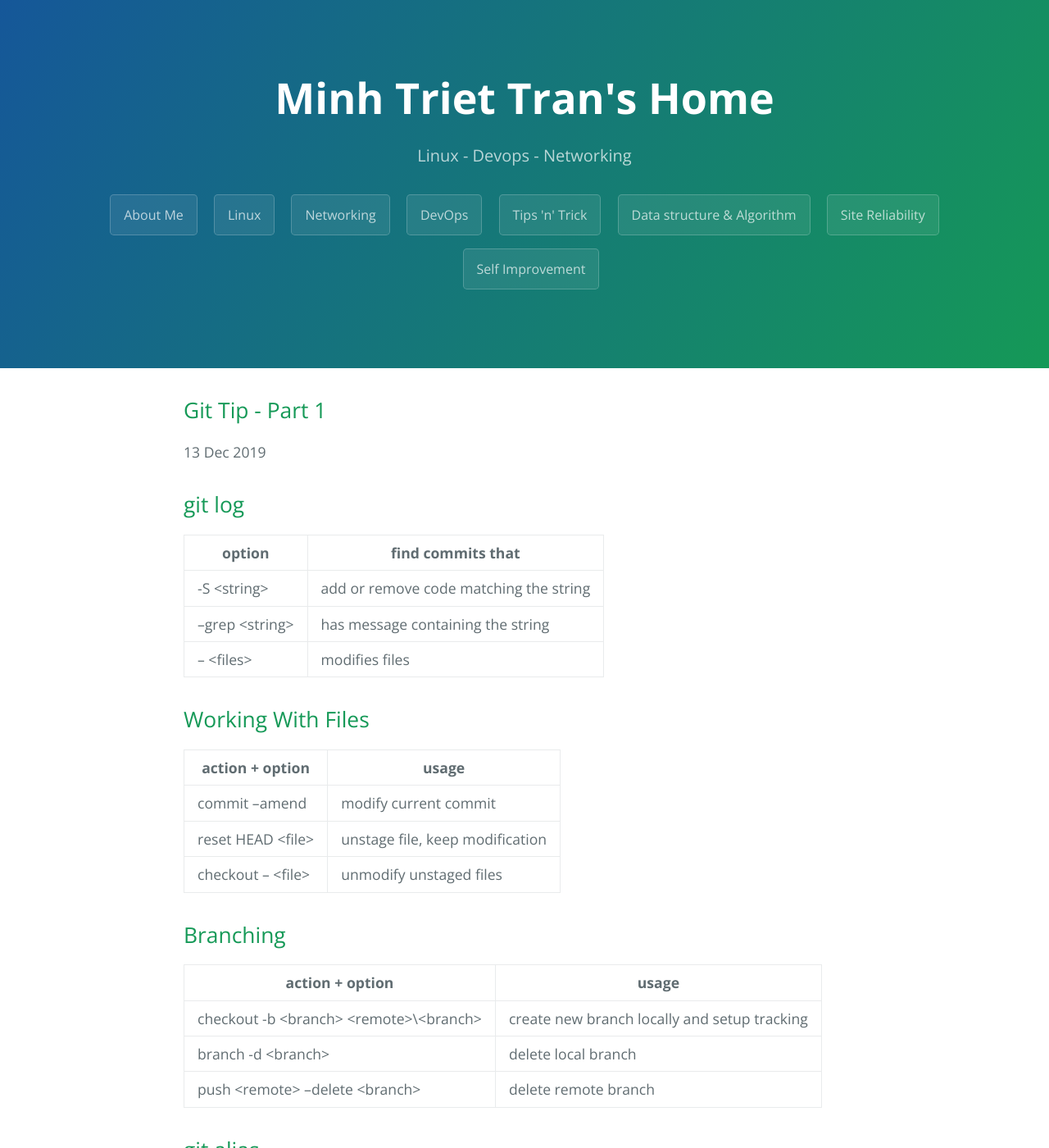
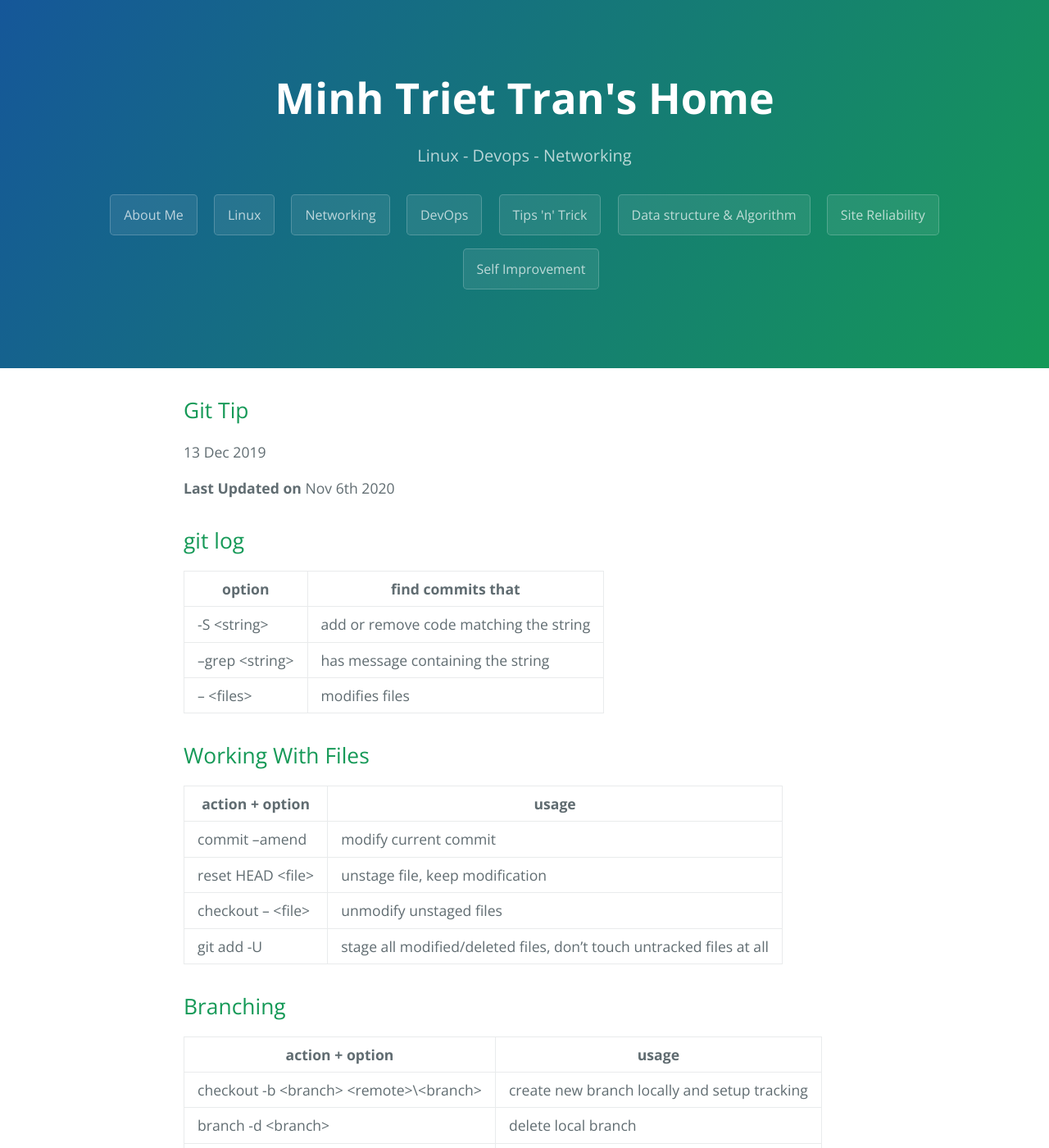
Before and after one commit to minhtrietbkit/minhtrietbkit.github.io, a Jekyll site: the page built from _posts/2019-12-14-git-tip-part-1.md, in a window 1280 px wide and 1400 px high. Shown: the whole window at 82% size. Built offline with Jekyll 4.4.1, drawn with Linux system fonts in a browser that asks for light colours.

Commit message:
update git tip

```diff
--- a/_posts/2019-12-14-git-tip-part-1.md
+++ b/_posts/2019-12-14-git-tip-part-1.md
@@ -1,9 +1,11 @@
 ---
-title: "Git Tip - Part 1"
+title: "Git Tip"
 date: 2019-12-13
 layout: post
 category: tipsntricks
 ---
+
+**Last Updated on** Nov 6th 2020
 
 ## git log
 
@@ -20,6 +22,7 @@ category: tipsntricks
 | commit --amend       | modify current commit           |
 | reset HEAD \<file\>  | unstage file, keep modification |
 | checkout -- \<file\> | unmodify unstaged files         |
+| git add -U  | stage all modified/deleted files, don't touch untracked files at all |
 
 ## Branching
 
```
